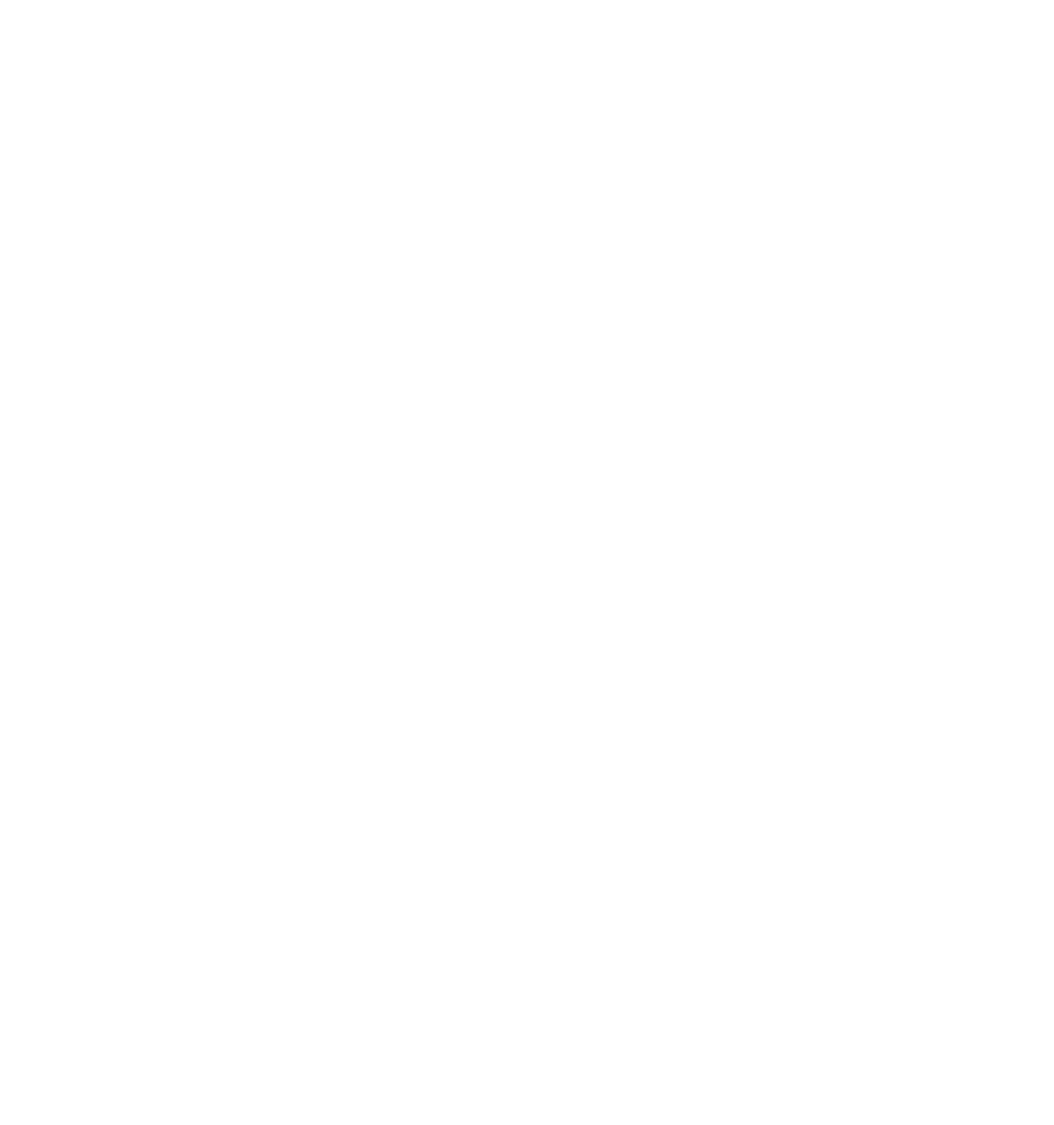
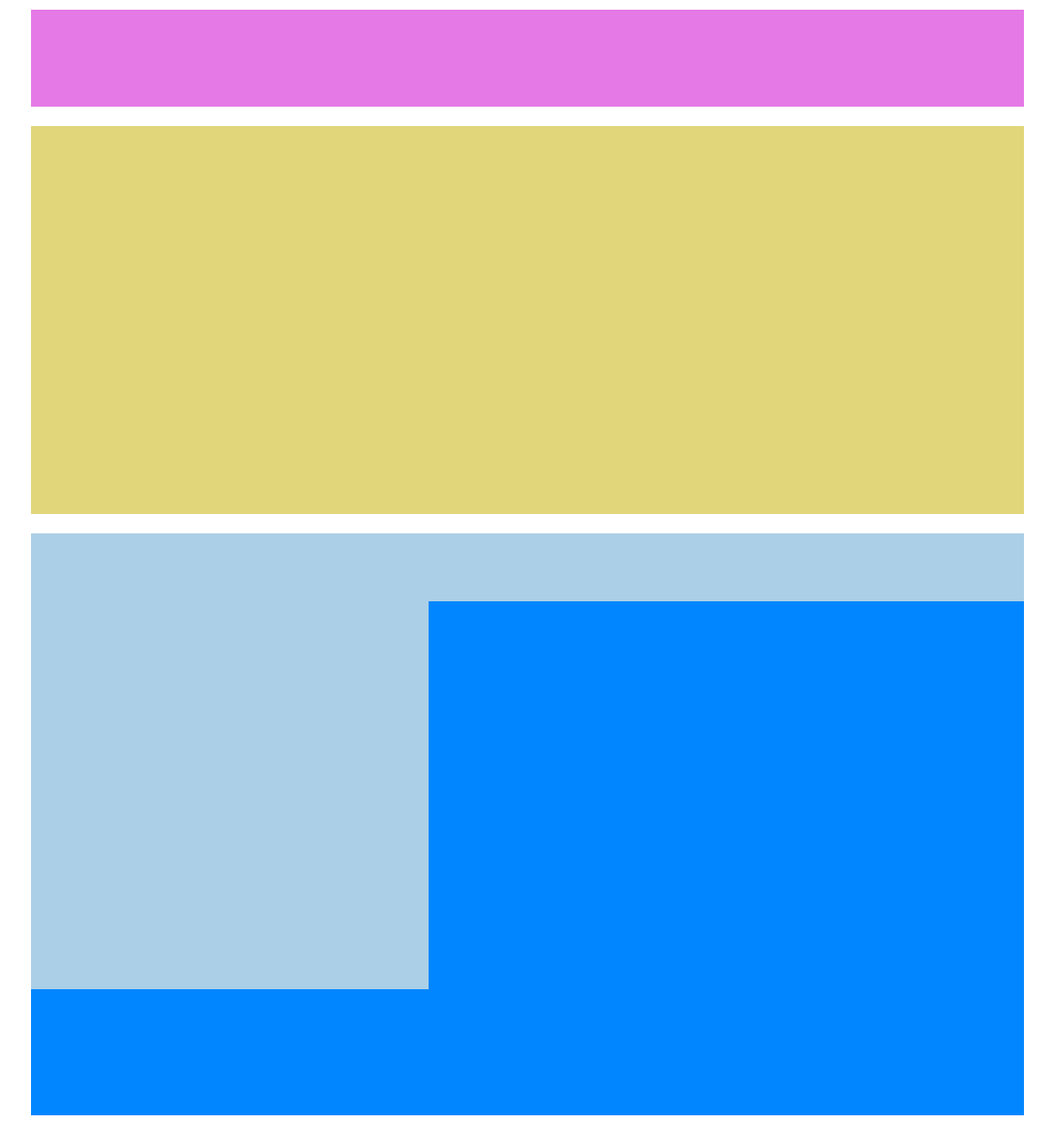
Before and after one commit to GinoGreen/htmlcss-struttura-wp, a plain HTML site: page index.html in a window 1280 px wide. Shown: the whole page at 97% size, without its empty margins (96-1183 px from the left). Before the commit the page ends 800 px from the top, so only its background shows below. Drawn offline with Linux system fonts and the light colour scheme.

Commit message:
pausa pranzo

```diff
--- a/css/style.css
+++ b/css/style.css
@@ -9,3 +9,47 @@
    display: table;
    clear: both;
 }
+
+.container {
+   width: 80%;
+   margin: 10px auto;
+}
+
+
+/* HEADER */
+header .top-header, header .jamboard {
+   margin-bottom: 20px;
+}
+
+header .top-header {
+   height: 100px;
+   background-color: #E579E6;
+}
+
+header .jamboard {
+   min-height: 400px;
+   background-color: #E1D67A;
+}
+
+/* MAIN */
+main {
+   min-height: 600px;
+   background-color: #0186FF;
+}
+
+.main-top, .main-left, .main-center, .main-right {
+   background-color: #ABCFE7;
+}
+
+.main-left, .main-center, .main-right {
+   float: left;
+}
+
+.main-top {
+   height: 70px;
+}
+
+.main-left, .main-right {
+   min-height: 400px;
+   width: 20%;
+}
--- a/index.html
+++ b/index.html
@@ -10,9 +10,23 @@
 
 <body>
 
-   <header></header>
+   <div class="container">
 
+      <header>
+         <div class="top-header"></div>
+         <div class="jamboard"></div>
+      </header>
 
+      <main class="clearfix">
+         <div class="main-top"></div>
+         <div class="main-left"></div>
+         <div class="main-center"></div>
+         <div class="main-right"></div>
+      </main>
+
+      <footer></footer>
+
+   </div>
 
 </body>
 </html>
```
